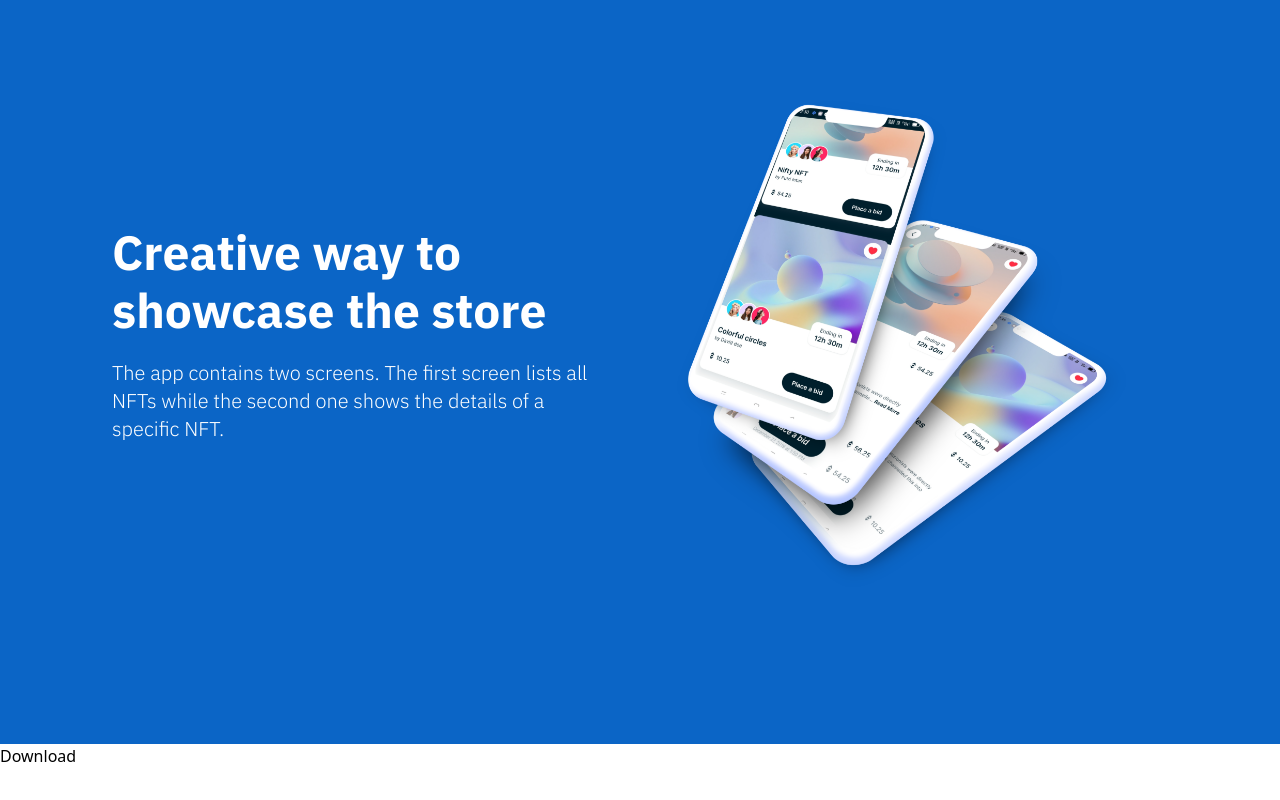
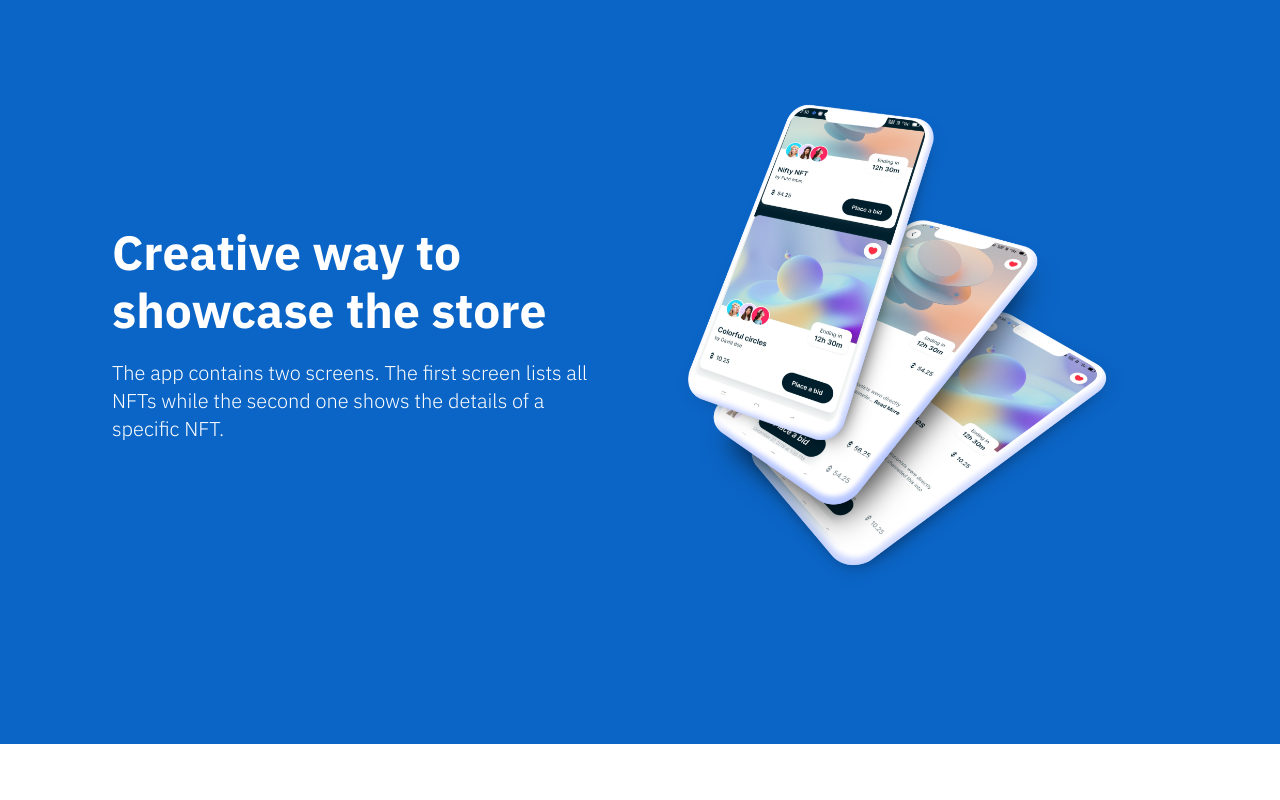
Before and after one commit to Davidcastel26/nft-mobile-app-to-web, a React (Create React App) app: page / in a window 1280 px wide. Shown: the part 2950-3750 px from the top of the page. Before the commit the page ends 3718 px from the top, so only its background shows below. Built offline with nearby package versions, Linux system fonts and the light colour scheme.

Commit message:
Update Download.jsx

```diff
--- a/src/components/Download.jsx
+++ b/src/components/Download.jsx
@@ -1,8 +1,15 @@
 import React from 'react'
+
+import styles from '../styles/Global';
+import assets from '../assets';
 
 const Download = () => {
   return (
-    <div>Download</div>
+    <div className={`${styles.section} ${styles.bgWhite}`}>
+      <div className={`${styles.subSection} flex-col text-center`}>
+
+      </div>
+    </div>
   )
 }
 
```
